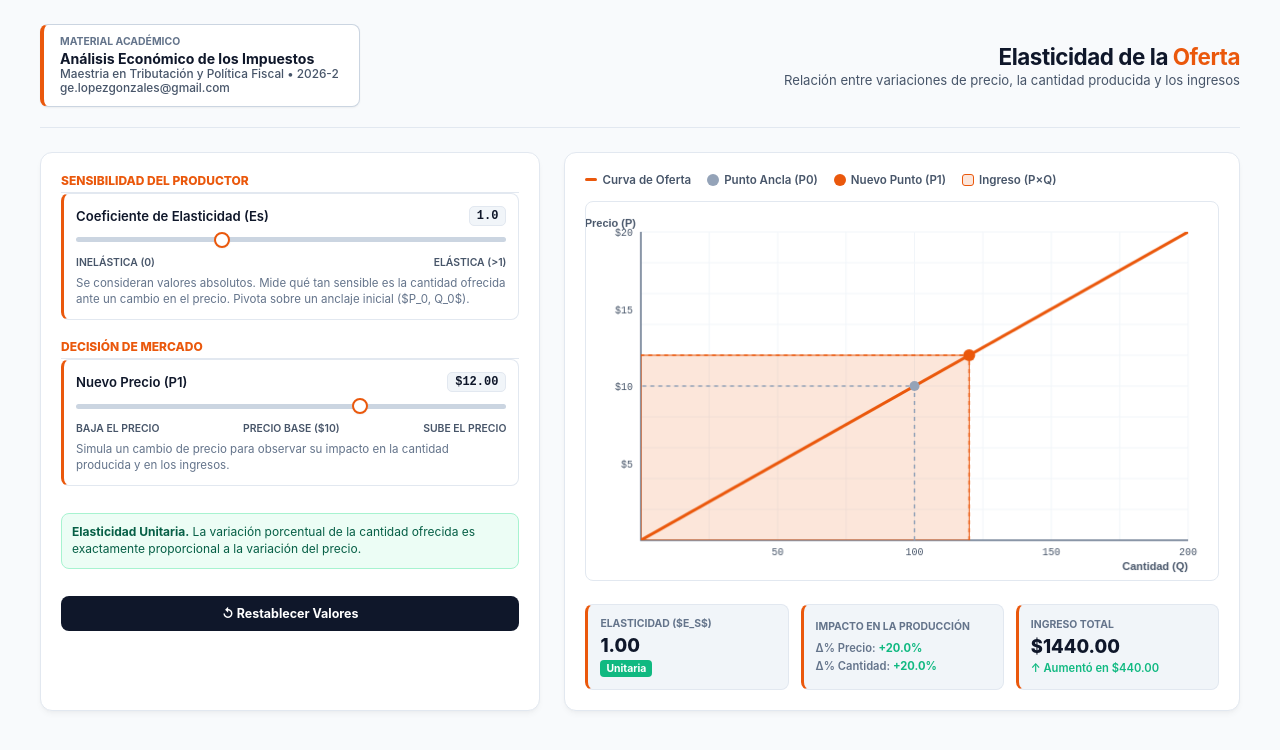
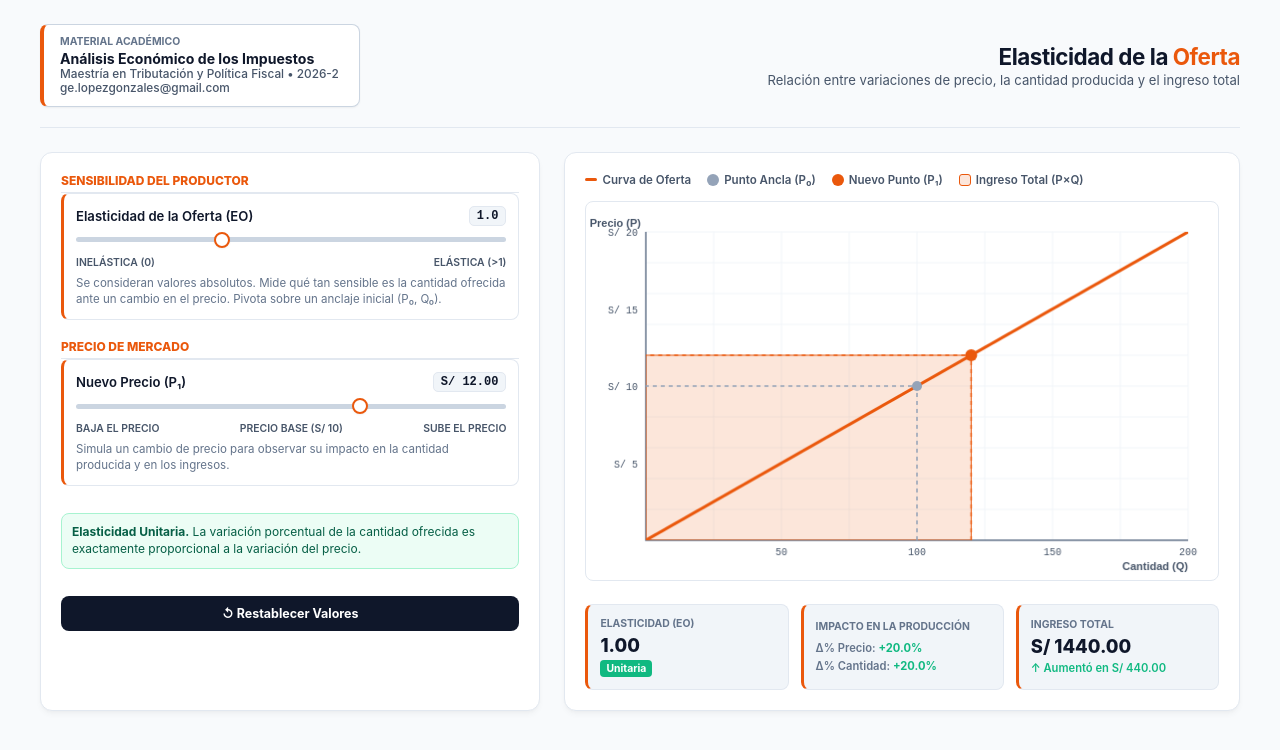
Before and after one commit to gelopezgonzales-droid/Elast_Oft, a plain HTML site: page index.html in a window 1280 px wide. Drawn offline with Linux system fonts and the light colour scheme.

Commit message:
Update index.html

```diff
--- a/index.html
+++ b/index.html
@@ -16,7 +16,6 @@
             --text-muted: #475569;
             --text-light: #64748b;
 
-            /* Cambio de color para la oferta (naranja) */
             --supply-color: #ea580c;
             --supply-light: rgba(234, 88, 12, 0.15);
 
@@ -82,12 +81,12 @@
         <div class="academic-box">
             <div class="academic-tag">Material Académico</div>
             <div class="academic-course">Análisis Económico de los Impuestos</div>
-            <div class="academic-program">Maestria en Tributación y Política Fiscal &bull; <span>2026-2</span></div>
-<div class="author">ge.lopezgonzales@gmail.com</div>
+            <div class="academic-program">Maestría en Tributación y Política Fiscal &bull; <span>2026-2</span></div>
+            <div class="author">ge.lopezgonzales@gmail.com</div>
         </div>
         <div class="header-title-container">
             <h1>Elasticidad de la <span>Oferta</span></h1>
-            <p>Relación entre variaciones de precio, la cantidad producida y los ingresos</p>
+            <p>Relación entre variaciones de precio, la cantidad producida y el ingreso total</p>
         </div>
     </header>
 
@@ -98,7 +97,7 @@
                 <div class="section-header">Sensibilidad del Productor</div>
                 <div class="control-group">
                     <div class="control-header">
-                        <label>Coeficiente de Elasticidad (Es)</label>
+                        <label>Elasticidad de la Oferta (EO)</label>
                         <span class="val-badge" id="val-elasticity">1.0</span>
                     </div>
                     <input type="range" id="elasticity" min="0" max="3" step="0.1" value="1.0">
@@ -106,21 +105,21 @@
                         <span>Inelástica (0)</span>
                         <span>Elástica (>1)</span>
                     </div>
-                    <span class="slider-desc">Se consideran valores absolutos. Mide qué tan sensible es la cantidad ofrecida ante un cambio en el precio. Pivota sobre un anclaje inicial ($P_0, Q_0$).</span>
+                    <span class="slider-desc">Se consideran valores absolutos. Mide qué tan sensible es la cantidad ofrecida ante un cambio en el precio. Pivota sobre un anclaje inicial (P₀, Q₀).</span>
                 </div>
             </div>
 
             <div>
-                <div class="section-header">Decisión de Mercado</div>
+                <div class="section-header">Precio de Mercado</div>
                 <div class="control-group">
                     <div class="control-header">
-                        <label>Nuevo Precio (P1)</label>
-                        <span class="val-badge" id="val-price">$12.00</span>
+                        <label>Nuevo Precio (P₁)</label>
+                        <span class="val-badge" id="val-price">S/ 12.00</span>
                     </div>
                     <input type="range" id="price" min="4" max="16" step="0.5" value="12">
                     <div class="slider-labels">
                         <span>Baja el precio</span>
-                        <span>Precio Base ($10)</span>
+                        <span>Precio Base (S/ 10)</span>
                         <span>Sube el precio</span>
                     </div>
                     <span class="slider-desc">Simula un cambio de precio para observar su impacto en la cantidad producida y en los ingresos.</span>
@@ -137,9 +136,9 @@
         <div class="visual-card">
             <div class="legend">
                 <div class="legend-item"><div class="dot" style="background: var(--supply-color); height:3px;" id="leg-curve"></div> Curva de Oferta</div>
-                <div class="legend-item"><div class="dot" style="background: #94a3b8; border-radius: 50%;"></div> Punto Ancla (P0)</div>
-                <div class="legend-item"><div class="dot" style="background: var(--supply-color); border-radius: 50%;" id="leg-pt"></div> Nuevo Punto (P1)</div>
-                <div class="legend-item"><div class="dot" style="background: var(--supply-light); border: 1px solid var(--supply-color);" id="leg-rev"></div> Ingreso (P×Q)</div>
+                <div class="legend-item"><div class="dot" style="background: #94a3b8; border-radius: 50%;"></div> Punto Ancla (P₀)</div>
+                <div class="legend-item"><div class="dot" style="background: var(--supply-color); border-radius: 50%;" id="leg-pt"></div> Nuevo Punto (P₁)</div>
+                <div class="legend-item"><div class="dot" style="background: var(--supply-light); border: 1px solid var(--supply-color);" id="leg-rev"></div> Ingreso Total (P×Q)</div>
             </div>
 
             <div class="canvas-container" id="canvasBox">
@@ -148,7 +147,7 @@
 
             <div class="stats-grid">
                 <div class="stat-box">
-                    <div class="stat-title">Elasticidad ($E_s$)</div>
+                    <div class="stat-title">Elasticidad (Eo)</div>
                     <div class="stat-val" id="stat-e">1.00</div>
                     <div class="badge-type" id="stat-type">Unitaria</div>
                 </div>
@@ -159,8 +158,8 @@
                 </div>
                 <div class="stat-box">
                     <div class="stat-title" id="rev-title">Ingreso Total</div>
-                    <div class="stat-val" id="stat-rev">$1440.00</div>
-                    <div class="stat-sub" id="stat-rev-change" style="color: #64748b;">Base: $1000.00</div>
+                    <div class="stat-val" id="stat-rev">S/ 1440.00</div>
+                    <div class="stat-sub" id="stat-rev-change" style="color: #64748b;">Base: S/ 1000.00</div>
                 </div>
             </div>
         </div>
@@ -197,13 +196,13 @@
 
         function update() {
             document.getElementById('val-elasticity').textContent = parseFloat(elasticityInput.value).toFixed(1);
-            document.getElementById('val-price').textContent = `$${parseFloat(priceInput.value).toFixed(2)}`;
+            document.getElementById('val-price').textContent = `S/ ${parseFloat(priceInput.value).toFixed(2)}`;
             draw(container.offsetWidth, container.offsetHeight);
         }
 
         function draw(w, h) {
             ctx.clearRect(0, 0, w, h);
-            const padL = 55, padR = 30, padT = 30, padB = 40;
+            const padL = 60, padR = 30, padT = 30, padB = 40;
             const gW = w - padL - padR;
             const gH = h - padT - padB;
 
@@ -224,13 +223,13 @@
 
             ctx.font = '10px monospace';
             for (let q = 50; q <= 200; q += 50) { ctx.textAlign = 'center'; ctx.fillText(q, toX(q), padT + gH + 15); }
-            for (let p = 5; p <= 20; p += 5) { ctx.textAlign = 'right'; ctx.fillText('$' + p, padL - 8, toY(p) + 4); }
+            for (let p = 5; p <= 20; p += 5) { ctx.textAlign = 'right'; ctx.fillText('S/ ' + p, padL - 8, toY(p) + 4); }
 
             // --- 2. MATEMÁTICAS DE ELASTICIDAD (OFERTA) ---
             const E = parseFloat(elasticityInput.value);
             const P1 = parseFloat(priceInput.value);
 
-            // Fórmula Oferta: Q1 = Q0 + b(P1 - P0). Donde b = E * (Q0/P0)
+            // Fórmula Oferta: Q₁ = Q₀ + b(P₁ - P₀). Donde b = E * (Q₀/P₀)
             const b = 10 * E;
             let Q1 = BASE_Q + b * (P1 - BASE_P);
             Q1 = Math.max(0, Q1); // No puede haber cantidad negativa
@@ -263,7 +262,7 @@
                 ctx.moveTo(toX(BASE_Q), toY(0));
                 ctx.lineTo(toX(BASE_Q), toY(maxP));
             } else {
-                // Intercepto en el eje P: P = P0 - (Q0 / b)
+                // Intercepto en el eje P: P = P₀ - (Q₀ / b)
                 const pIntercept = BASE_P - (BASE_Q / b);
                 const qAtMaxP = BASE_Q + b * (maxP - BASE_P);
                 ctx.moveTo(toX(0), toY(pIntercept));
@@ -329,11 +328,11 @@
             document.getElementById('stat-dp').innerHTML = formatPct(pctP);
             document.getElementById('stat-dq').innerHTML = formatPct(pctQ);
 
-            document.getElementById('stat-rev').textContent = `$${REV.toFixed(2)}`;
+            document.getElementById('stat-rev').textContent = `S/ ${REV.toFixed(2)}`;
 
-            let revText = `Base: $${BASE_REV.toFixed(2)}`;
-            if (revDiff > 0) revText = `↑ Aumentó en $${Math.abs(revDiff).toFixed(2)}`;
-            else if (revDiff < 0) revText = `↓ Cayó en $${Math.abs(revDiff).toFixed(2)}`;
+            let revText = `Base: S/ ${BASE_REV.toFixed(2)}`;
+            if (revDiff > 0) revText = `↑ Aumentó en S/ ${Math.abs(revDiff).toFixed(2)}`;
+            else if (revDiff < 0) revText = `↓ Cayó en S/ ${Math.abs(revDiff).toFixed(2)}`;
             else revText = `↔ Sin cambios`;
 
             const statRevSub = document.getElementById('stat-rev-change');
```
